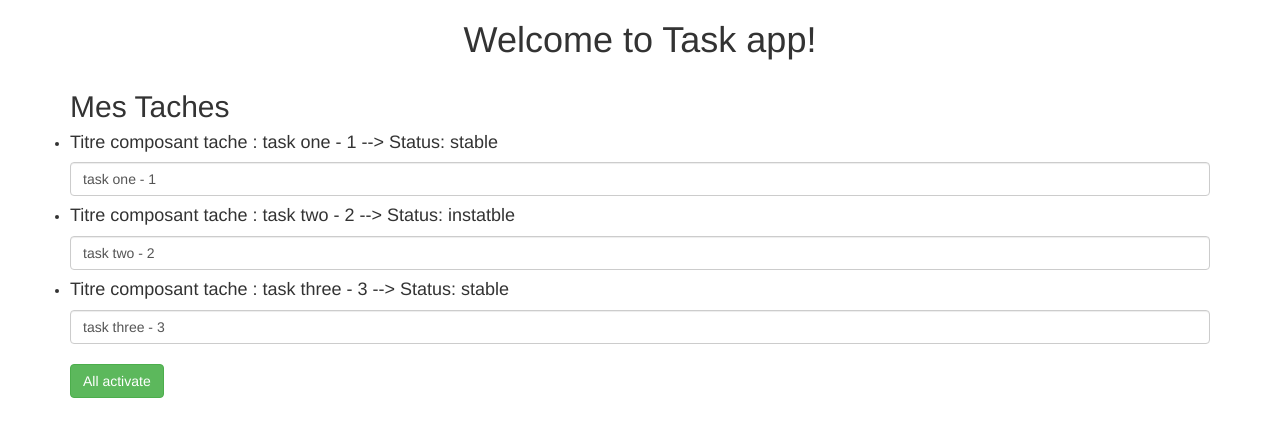
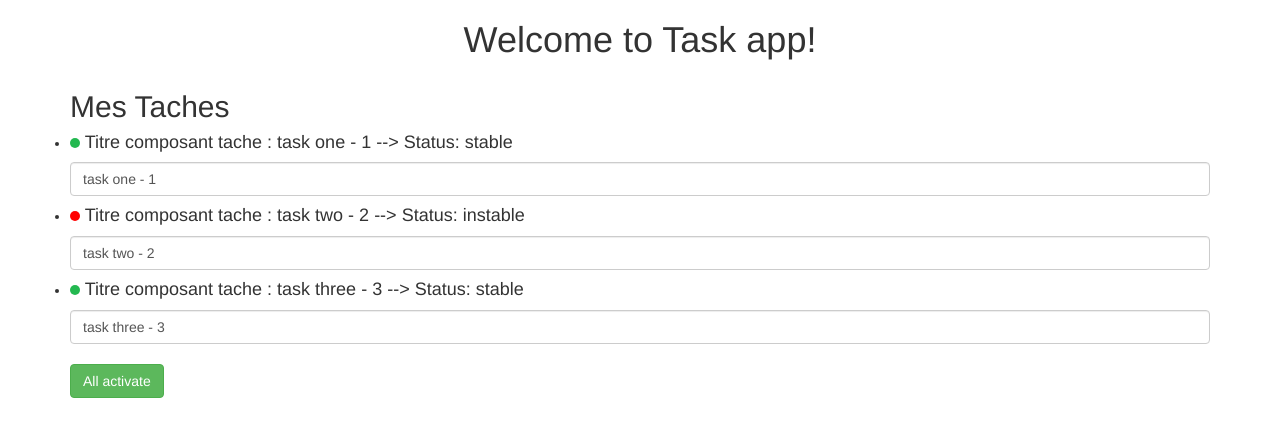
Before and after one commit to tafoca/Course-Tp-Angular, an Angular app: page / in a window 1280 px wide. Shown: the top 436 px of the page. Built offline with nearby package versions, Linux system fonts and the light colour scheme.

Commit message:
directive ng-if pour test condition

```diff
--- a/src/app/app.component.scss
+++ b/src/app/app.component.scss
@@ -0,0 +1,13 @@
+.rond-rouge{
+    background-color: red;
+    border-radius: 5px;
+    width: 20px;
+    height: 20px;
+}
+
+.rond-purple{
+    background-color:purple;
+    border-radius: 5px;
+    width: 20px;
+    height: 20px;
+}
--- a/src/app/app.component.ts
+++ b/src/app/app.component.ts
@@ -16,7 +16,7 @@ export class AppComponent {
   tacheNamethree = 'task three - 3';
   //-- init value of child attribut _tacheStatus of tacheCopoment
    state1= 'stable';
-   state2= 'instatble';
+   state2= 'instable';
    state3= 'stable';
   constructor(){
     setTimeout(
--- a/src/app/tache/tache.component.html
+++ b/src/app/tache/tache.component.html
@@ -2,6 +2,12 @@
 <!--TODO 1 : liason de donne grace a l'iterpolation
    [sens coponent -> vers le typescript] {{nomattr ou getter du type script}}-->
 <li class="li-group-item">
-  <h4>Titre composant tache : {{ _tacheName }} -->  Status: {{  _tacheStatus }}</h4>
+
+  <h4>  <i style="display:inline-block; background-color: red;border-radius: 5px; width: 10px; height: 10px;" *ngIf="_tacheStatus == 'instable'"></i>
+    <i style="display:inline-block; background-color: rgb(35, 184, 80);border-radius: 5px; width: 10px; height: 10px;" *ngIf="_tacheStatus == 'stable'"></i>
+
+   Titre composant tache : {{ _tacheName }} -->  Status: {{  _tacheStatus }}
+
+  </h4>
   <input type="text" name="tache_name" class="form-control"  [(ngModel)]="_tacheName"/>
 </li>
```
